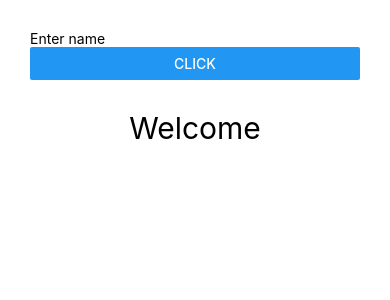
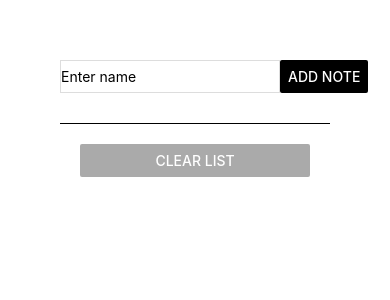
Before and after one commit to syedshubairr/Demo-NativeApp, a React Native app: screen / in a window 390 px wide. Shown: the top 300 px of the page. Built offline with nearby package versions, Linux system fonts and the light colour scheme.

Commit message:
Added State Management with List Data Displaying.

```diff
--- a/App.js
+++ b/App.js
@@ -1,32 +1,61 @@
+import { useState } from "react";
 import { Button, StyleSheet, Text, TextInput, View } from "react-native";
 
 export default function App() {
+  const [name, setName] = useState("");
+  const [list, setList] = useState([]);
+
+  const handleText = (text) => {
+    setName(text);
+  };
+
+  const handleButton = () => {
+    // console.log(name);
+    setList((currentList) => [...currentList, name]);
+  };
+
+  const handleClear = () => {
+    setList([]);
+  };
+  console.log(list);
+
   return (
-    <View>
-      <View
-        style={{
-          display: "flex",
-          alignContent: "center",
-          justifyContent: "center",
-          flexDirection: "column",
-          padding: 30,
-        }}
-      >
-        <TextInput placeholder="Enter name" />
-        <Button title="Click" />
+    <View style={style.main}>
+      <View style={style.container}>
+        <TextInput
+          onChangeText={handleText}
+          placeholder="Enter name"
+          style={style.input}
+        />
+        <Button onPress={handleButton} title="Add Note" color="#000" />
       </View>
-      <Text
-        style={{
-          display: "flex",
-          textAlign: "center",
-          alignContent: "center",
-          flexDirection: "column",
-          justifyContent: "center",
-          fontSize: 30,
-        }}
-      >
-        Welcome
-      </Text>
+      <View style={style.listContainer}>
+        <Button onPress={handleClear} title="Clear List" color="#AAA" />
+      </View>
+      <View style={style.listContainer}>
+        {list.map((item, index) => (
+          <Text key={index}>{item}</Text>
+        ))}
+      </View>
     </View>
   );
 }
+
+const style = StyleSheet.create({
+  main: {
+    padding: 60,
+  },
+  container: {
+    flexDirection: "row",
+    paddingBottom: 30,
+    borderBottomWidth: 1,
+  },
+  input: {
+    borderWidth: 1,
+    borderColor: "#ddd",
+    flex: 1,
+  },
+  listContainer: {
+    padding: 20,
+  },
+});
```
